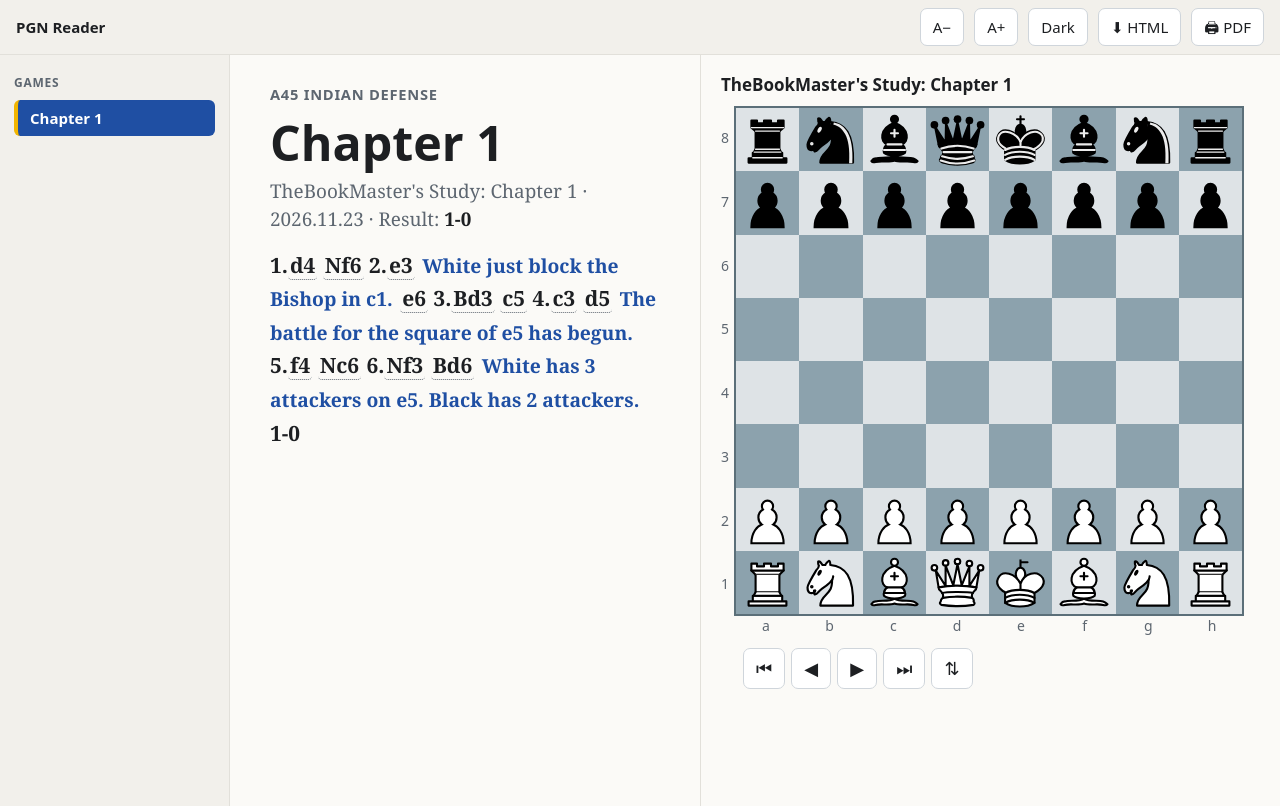
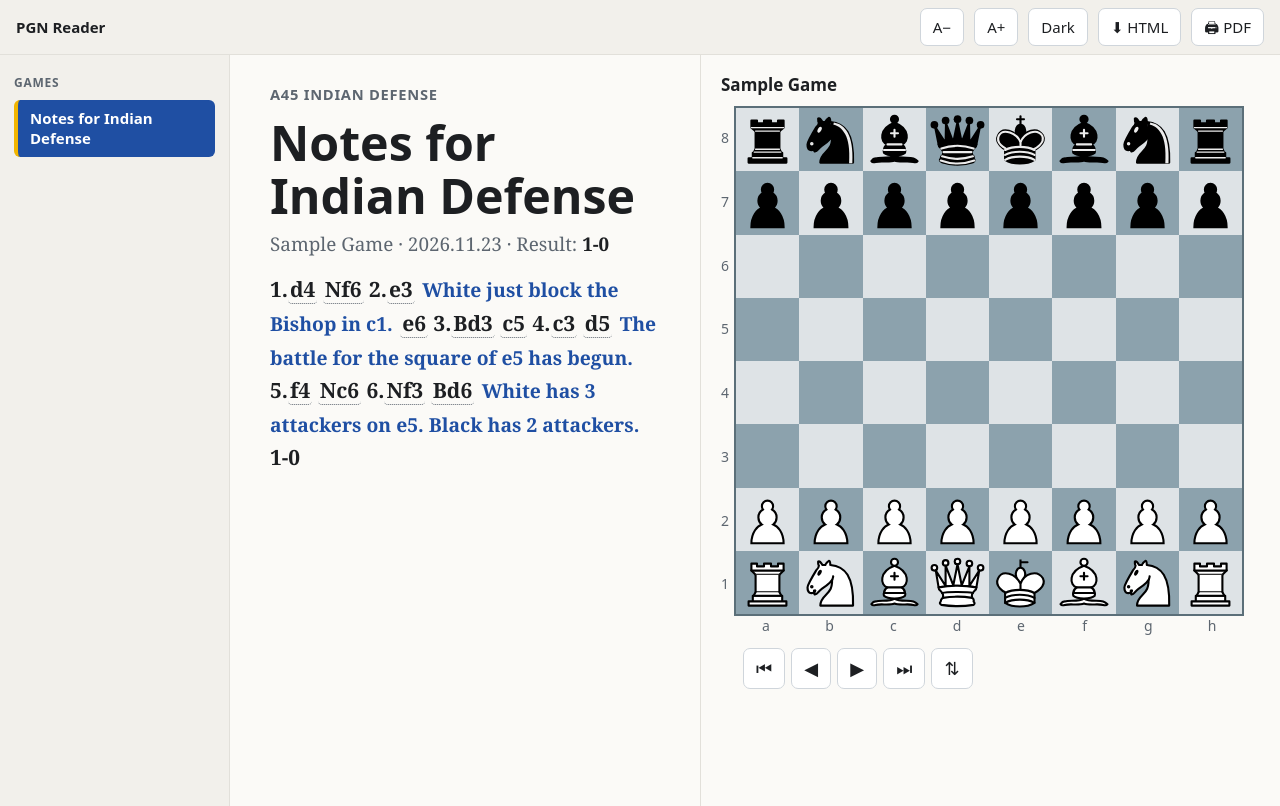
Before and after one commit to DatWins/chesspgn_reader, a plain HTML site: page index.html in a window 1280 px wide. Drawn offline with Linux system fonts and the light colour scheme.

Commit message:
Update index.html

```diff
--- a/index.html
+++ b/index.html
@@ -277,18 +277,14 @@ var Chess = function(fen) {
 
 /* ── PGN text – paste your games here ── */
 const PGN_TEXT = `
-[Event "TheBookMaster's Study: Chapter 1"]
+[Event "Sample Game"]
 [Date "2026.11.23"]
 [Result "1-0"]
 [Variant "Standard"]
 [ECO "A45"]
 [Opening "Indian Defense"]
-[StudyName "TheBookMaster's Study"]
-[ChapterName "Chapter 1"]
-[ChapterURL "https://lichess.org/study/NxKB2h56/qesMPnxy"]
-[Annotator "https://lichess.org/@/TheBookMaster"]
-[UTCDate "2026.11.23"]
-[UTCTime "20:05:35"]
+[StudyName "Sample Study"]
+[ChapterName "Notes for Indian Defense"]
 [Orientation "white"]
 
 1. d4 Nf6 2. e3 { White just block the Bishop in c1. } 2... e6 3. Bd3 { [%csl Re4,Rf5,Rg6][%cal Re4g6] } 3... c5 4. c3 d5 { The battle for the square of e5 has begun. } 5. f4 { [%cal Gg1f3] } 5... Nc6 6. Nf3 Bd6 { White has 3 attackers on e5. Black has 2 attackers. } { [%csl Re5,Bf5,Rg5] } 1-0
```
